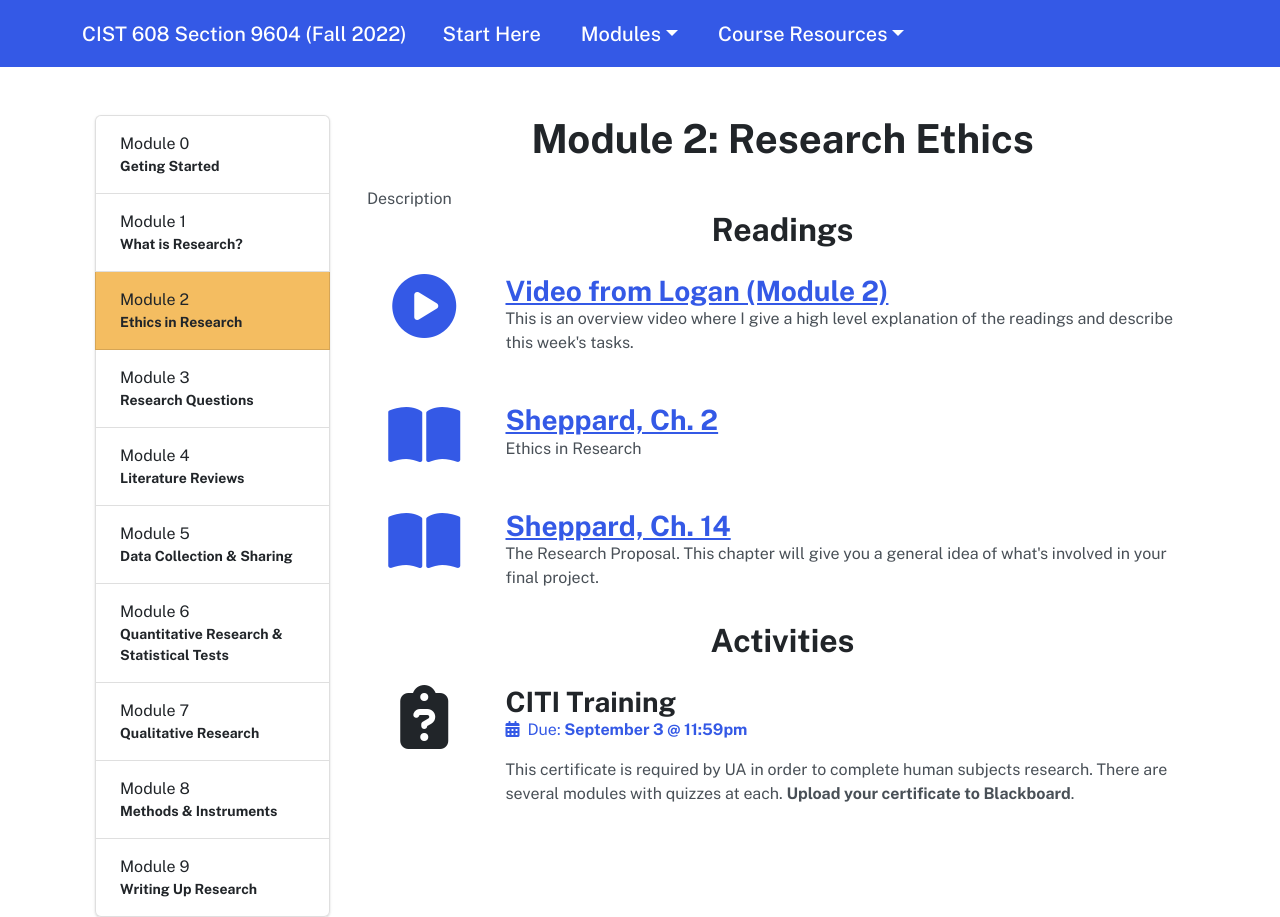
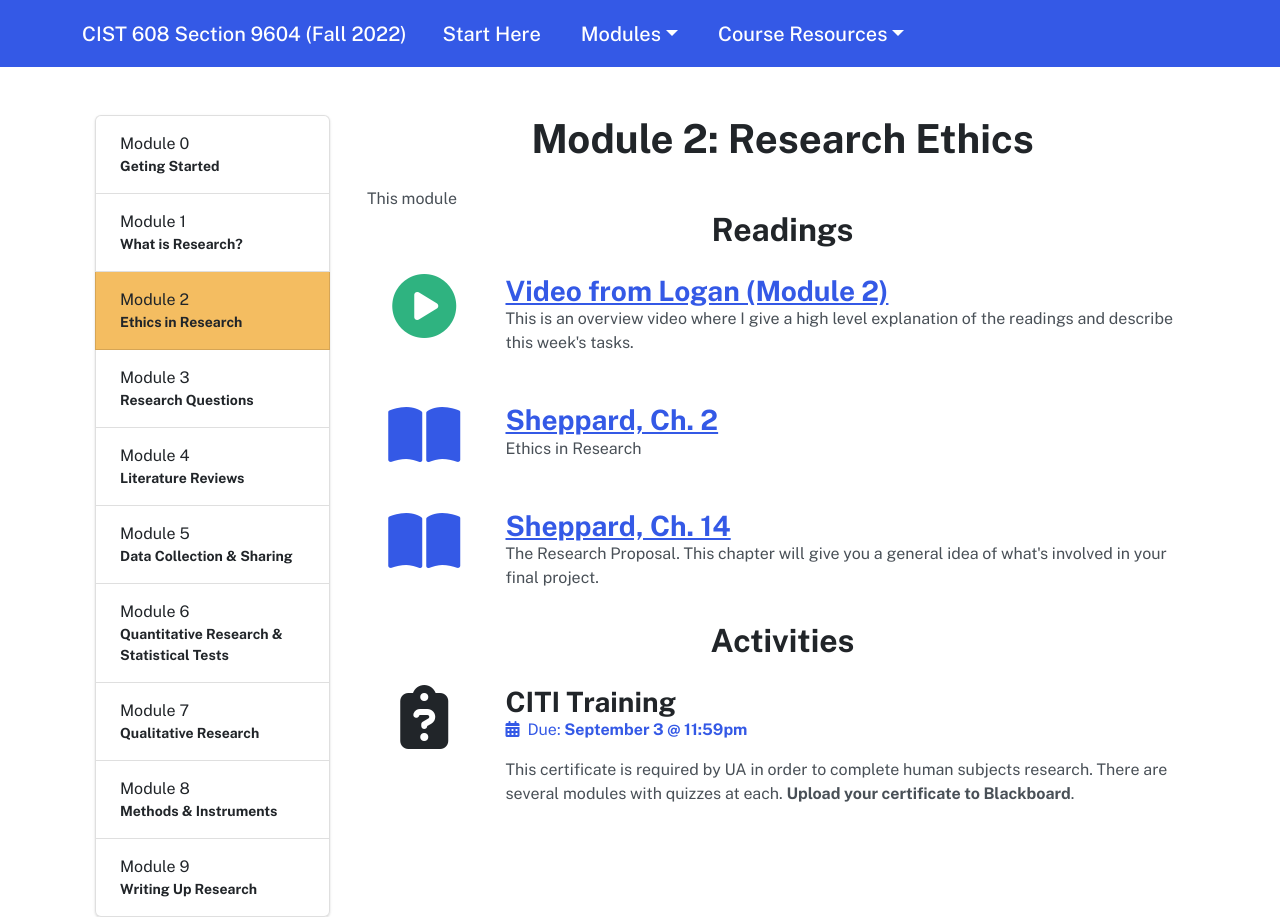
Before and after one commit to loganrath/cist608, a Jekyll site: the page built from module-02.md, in a window 1280 px wide. Built offline with Jekyll 4.4.1, drawn with Linux system fonts in a browser that asks for light colours; nearby versions of some CDN libraries.

Commit message:
Update module-02.md

```diff
--- a/module-02.md
+++ b/module-02.md
@@ -4,12 +4,12 @@ module_number: 2
 title: Research Ethics
 dates: August 30 - September 3
 
-module_description: Description
+module_description: This module
 
 readings:
   - title: Video from Logan (Module 2)
     url: https://www.youtube.com
-    icon: play-circle
+    icon: play-circle text-success
     description: This is an overview video where I give a high level explanation of the readings and describe this week's tasks.
 
   - title: Sheppard, Ch. 2
@@ -25,6 +25,7 @@ readings:
 activities:
   - title: CITI Training
     icon: clipboard-question text-dark
+    url: https://www.albany.edu/orrc/irb-training.php
     description: This certificate is required by UA in order to complete human subjects research. There are several modules with quizzes at each. <strong>Upload your certificate to Blackboard</strong>.
     due: September 3 @ 11:59pm
 
```
